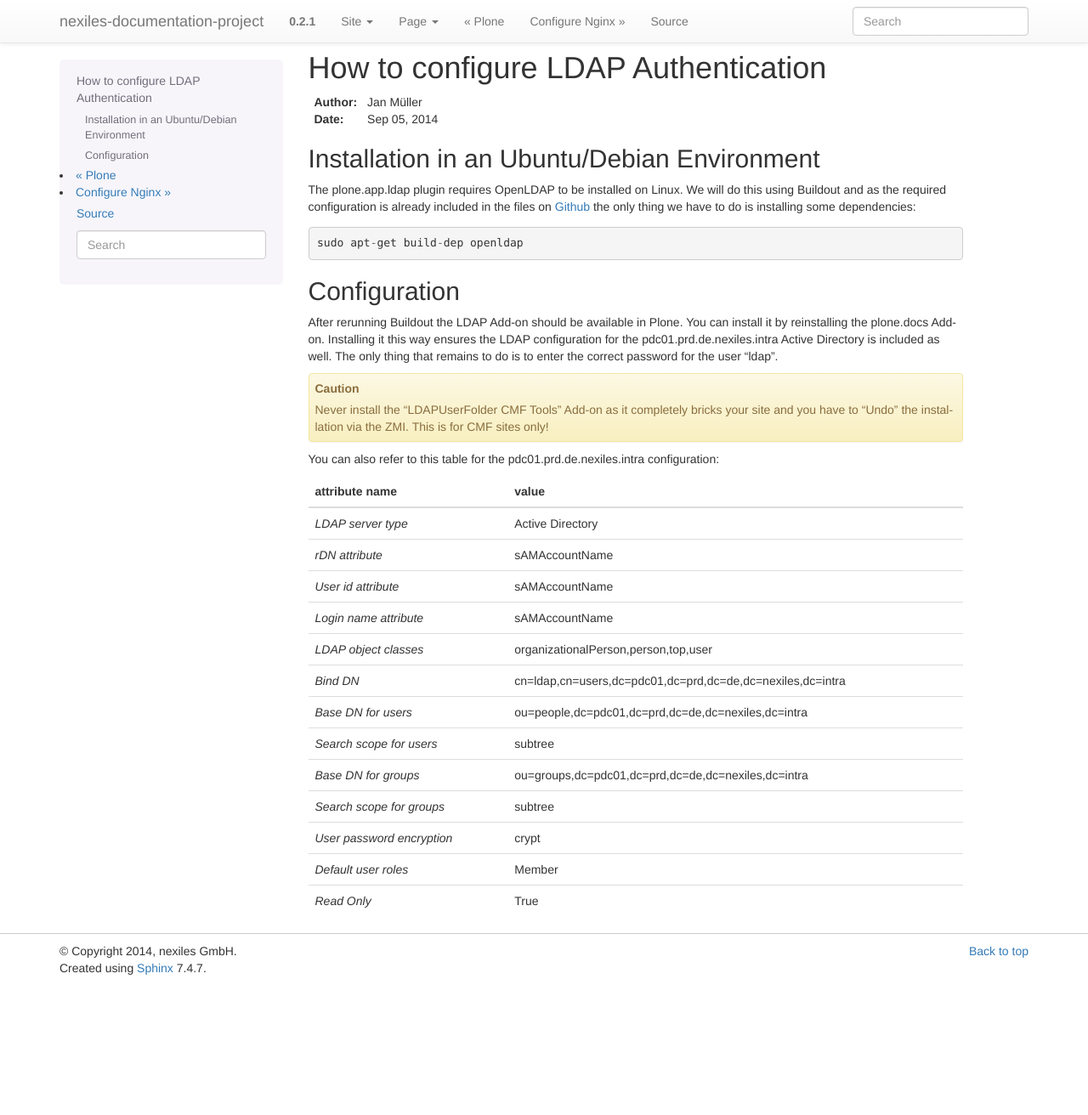
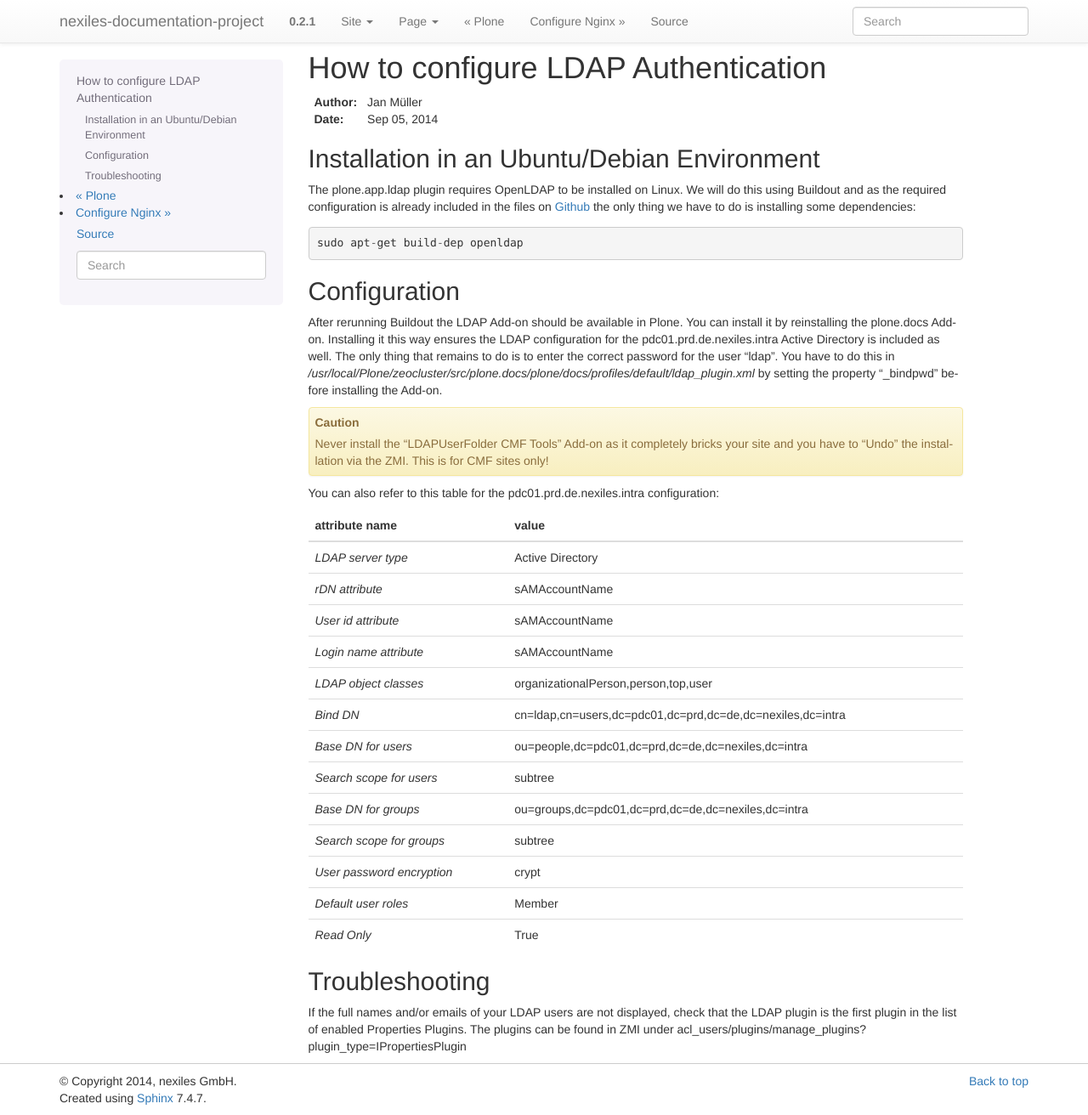
Before and after one commit to nexiles/nexiles-documentation-project, a Sphinx documentation site: the page built from docs/ldap-config.rst, in a window 1280 px wide and 1312 px high. Shown: the whole window at 85% size. Built offline with Sphinx 7.4.7, drawn with Linux system fonts in a browser that asks for light colours.

Commit message:
update documentation
added backup documentation
extend ldap documentation

```diff
--- a/docs/index.rst
+++ b/docs/index.rst
@@ -18,6 +18,7 @@ Contents:
    plone
    ldap-config
    nginx-config
+   backup
    doc-app
    changelog
 
--- a/docs/ldap-config.rst
+++ b/docs/ldap-config.rst
@@ -25,6 +25,8 @@ install it by reinstalling the plone.docs Add-on. Installing it this way ensures
 the LDAP configuration for the pdc01.prd.de.nexiles.intra Active Directory is
 included as well. The only thing that remains to do is to enter the correct
 password for the user "ldap".
+You have to do this in `/usr/local/Plone/zeocluster/src/plone.docs/plone/docs/profiles/default/ldap_plugin.xml`
+by setting the property "_bindpwd" before installing the Add-on.
 
 .. caution:: Never install the "LDAPUserFolder CMF Tools" Add-on as it completely bricks
              your site and you have to "Undo" the installation via the ZMI.
@@ -62,4 +64,11 @@ You can also refer to this table for the pdc01.prd.de.nexiles.intra configuratio
 | `Read Only`                | True                                                       |
 +----------------------------+------------------------------------------------------------+
 
+Troubleshooting
+===============
+
+If the full names and/or emails of your LDAP users are not displayed, check that
+the LDAP plugin is the first plugin in the list of enabled Properties Plugins.
+The plugins can be found in ZMI under acl_users/plugins/manage_plugins?plugin_type=IPropertiesPlugin
+
 .. vim: set spell spelllang=en ft=rst tw=75 nocin nosi ai sw=4 ts=4 expandtab:
```
Also changed, not shown: docs/backup.rst (added, +42 -0 lines).
